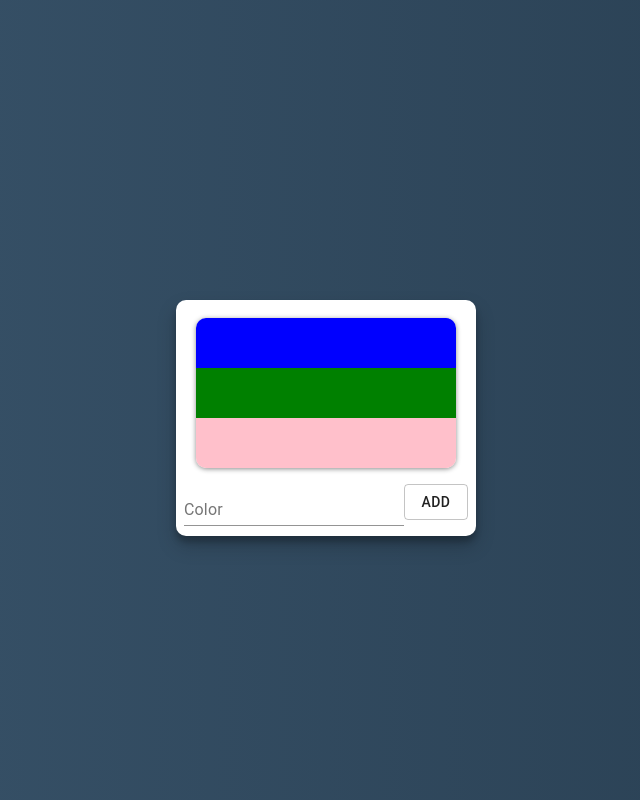
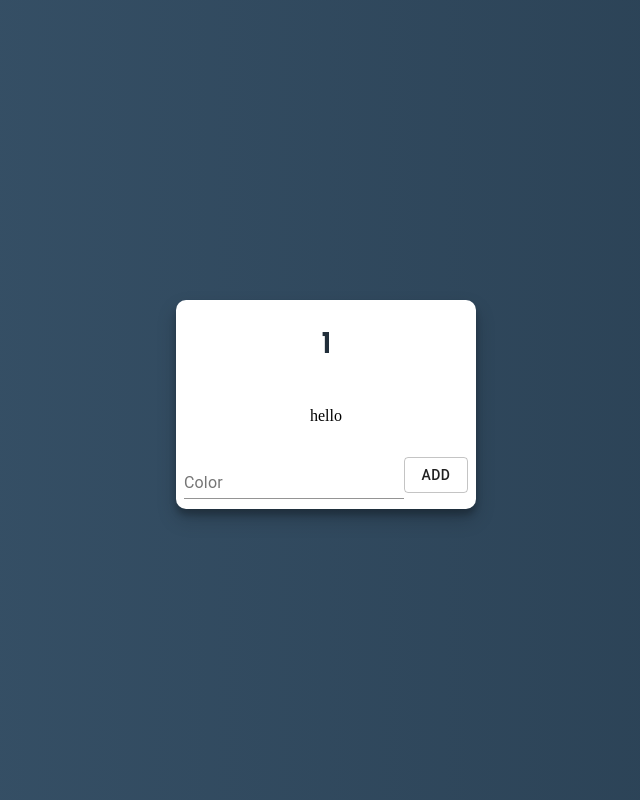
Before and after one commit to banjoanton/color-saver, a React app: page /users/1 in a window 1280 px wide. Shown: the whole page, without its empty margins (314-954 px from the left). Built offline with nearby package versions, Linux system fonts and the light colour scheme.

Commit message:
Refactored ColorsBox to separate component

```diff
--- a/src/client/app.css
+++ b/src/client/app.css
@@ -12,6 +12,12 @@ h2 {
     font-size: 50px;
     font-family: "Josefin Sans", Roboto;
     height: 1px;
+}
+
+h3 {
+    color: rgb(33, 46, 58);
+    font-size: 30px;
+    font-family: "Josefin Sans", Roboto;
 }
 
 .container {
@@ -66,7 +72,6 @@ h2 {
 
 .color-box {
     border-radius: 10px;
-    margin: 18px 0 0 0;
     overflow: hidden;
     box-shadow: 0 1px 5px rgba(0, 0, 0, 0.46);
 }
--- /dev/null
+++ b/src/client/components/ColorBox.js
@@ -0,0 +1,19 @@
+import React from 'react';
+
+import Color from './Color';
+
+const ColorBox = ({ colors }) => {
+  console.log(colors);
+
+  const allColors = colors.map((color, index) => (
+    <Color key={index} color={color} />
+  ));
+
+  return (
+    <div className="color-box">
+      {allColors}
+    </div>
+  );
+};
+
+export default ColorBox;
--- a/src/client/components/UserPage.js
+++ b/src/client/components/UserPage.js
@@ -3,24 +3,16 @@ import React, { useState } from 'react';
 import TextField from '@material-ui/core/TextField';
 import Button from '@material-ui/core/Button';
 
-import Color from './Color';
+import ColorBox from './ColorBox';
 
-import userService from '../services/users';
+import userService from '../services/userService';
 
 const UserPage = ({ user }) => {
-  const [colors, setColors] = useState(['blue', 'green', 'pink']);
+  const [colors, setColors] = useState([]);
   // override css
   const parent = {
     minHeight: '100px',
   };
-
-  // get user data
-  // const colorsExample = userService.getUser(user);
-
-  // itterate over colors
-  const allColors = colors.map((color, index) => (
-    <Color key={index} color={color} />
-  ));
 
   // handle adding a new color
   const handleSubmit = (event) => {
@@ -34,9 +26,9 @@ const UserPage = ({ user }) => {
   return (
     <div style={parent} className="container">
 
-      <div className="color-box">
-        {allColors}
-      </div>
+      <h3>{user}</h3>
+
+      {colors.length > 0 ? <ColorBox colors={colors} /> : (<p>hello</p>)}
 
       <form className="color-input" onSubmit={handleSubmit}>
         <TextField type="text" name="color" label="Color" id="color-input" />
```
